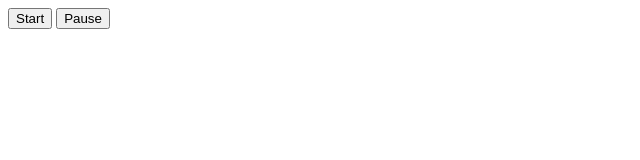
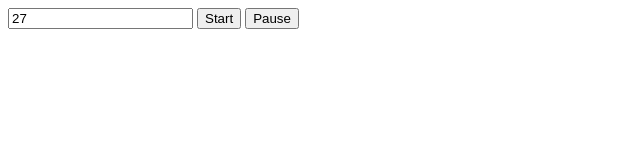
Before and after one commit to conrad96/grider-tuts, a plain HTML site: page timer/index.html in a window 1280 px wide. Both pictures are taken after a click on the button "Start". Shown: the whole page, without its empty margins (0-640 px from the left). Drawn offline with Linux system fonts and the light colour scheme.

Commit message:
countdown timer, get duration us etick every sec subtracting timer, pause by clearing Interval, how to go about the this in function calls

```diff
--- a/timer/index.html
+++ b/timer/index.html
@@ -4,7 +4,7 @@
 </head>
 <body>
     <div>
-        <div id="timer"></div>
+        <input id="duration" value="30" />
         <button id="start">Start</button>
         <button id="pause">Pause</button>
     </div>
--- a/timer/index.js
+++ b/timer/index.js
@@ -7,15 +7,26 @@ class Timer
         this.pauseButton = pauseButton;
 
         this.startButton.addEventListener('click', this.start);
+        this.pauseButton.addEventListener('click', this.pause);
     }
 
-    start()
-    {
-        console.log('started');
+    start = () => {
+        this.tick();
+        this.interval = setInterval(this.tick, 1000);
+    }
+
+    tick = () => {
+        let countdown = parseInt(this.durationInput.value);
+        if(this.durationInput.value > 0) this.durationInput.value = countdown - 1;
+    }
+
+    pause = () => {
+        clearInterval(this.interval);
     }
 }
 
 let startBtn = document.querySelector('#start');
 let pauseBtn = document.querySelector('#pause');
+let duration = document.querySelector('#duration');
 
-const obj = new Timer(30, startBtn, pauseBtn);
+const obj = new Timer(duration, startBtn, pauseBtn);
```
